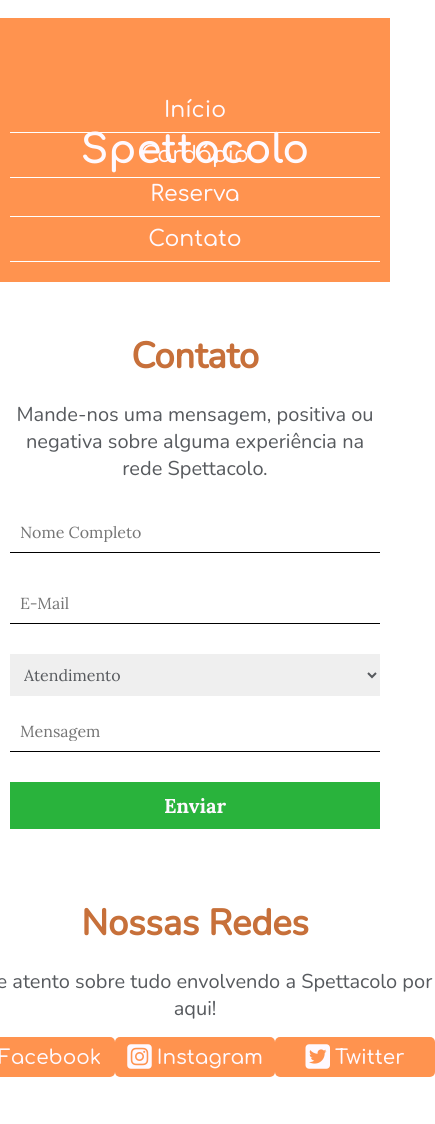
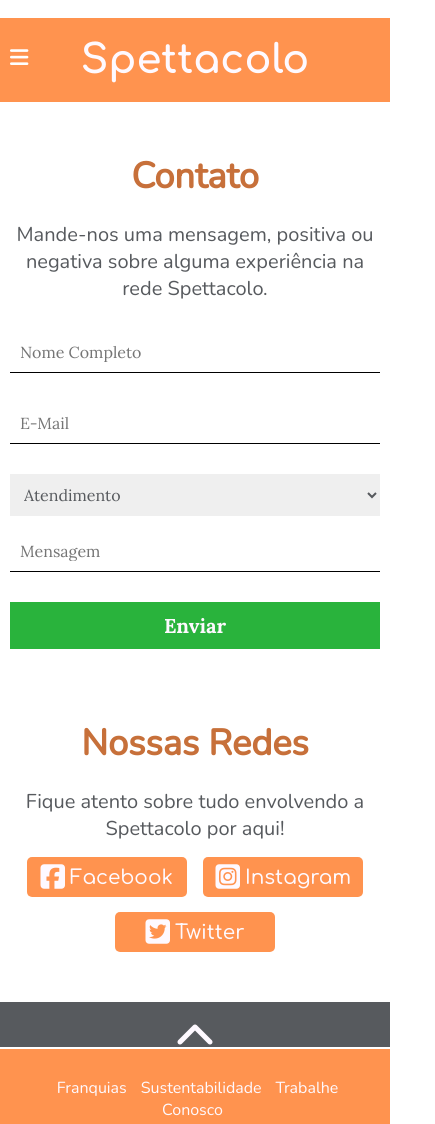
Before and after one commit to MatheusVZambon/restaurante-responsivo, a plain HTML site: page contato.html in a window 390 px wide. Shown: the top 1124 px of the page, 435 px wide, since content can reach past the window. Drawn offline with nearby package versions, Linux system fonts and the light colour scheme.

Commit message:
Página de contato responsiva

```diff
--- a/contato.html
+++ b/contato.html
@@ -16,22 +16,23 @@
     <header>
         <nav class="header-nav" id="header-nav">
             <ul class="header-nav-menu">
-                <a href="./index.html" class="header-nav-menu-link">
-                    <li class="header-nav-menu-item">Início</li>
+                <a href="./index.html" class="header-nav-menu-link init-display-mobile change-control">
+                    <li class="header-nav-menu-item" id="first-of-nav">Início</li>
                 </a>
-                <a href="./menu.html" class="header-nav-menu-link">
+                <a href="./menu.html" class="header-nav-menu-link init-display-mobile change-control">
                     <li class="header-nav-menu-item">Cardápio</li>
                 </a>
             </ul>
-            <h1 class="header-nav-logo">Spettacolo</h1>
+            <h1 class="header-nav-logo" id="header-logo">Spettacolo</h1>
             <ul class="header-nav-menu">
-                <a href="./reserva.html" class="header-nav-menu-link">
+                <a href="./reserva.html" class="header-nav-menu-link init-display-mobile change-control">
                     <li class="header-nav-menu-item">Reserva</li>
                 </a>
-                <a href="./contato.html" class="header-nav-menu-link">
+                <a href="./contato.html" class="header-nav-menu-link init-display-mobile change-control">
                     <li class="header-nav-menu-item">Contato</li>
                 </a>
             </ul>
+            <h2 class="header-nav-mobile-menu-trigger"><i class="fa-solid fa-bars" onclick="showMobileMenu();"></i></h2>
         </nav>
     </header>
     <main>
@@ -70,7 +71,7 @@
             </div>
         </section>
     </main>
-    <footer>
+    <footer id="footer">
         <div class="footer-side">
             <a href="#header-nav"><i class="fa-solid fa-chevron-up"></i></a>
             <p class="footer-side-text">Topo</p>
--- a/style/media-queries.css
+++ b/style/media-queries.css
@@ -464,3 +464,13 @@ SUMÁRIO
         flex-direction: column;
     }
 }
+
+
+/* 4 - Contato */
+
+@media only screen and (max-width: 565px){
+    .contact-section-si-area{
+        flex-wrap: wrap;
+        row-gap: 15px;
+    }
+}
```
